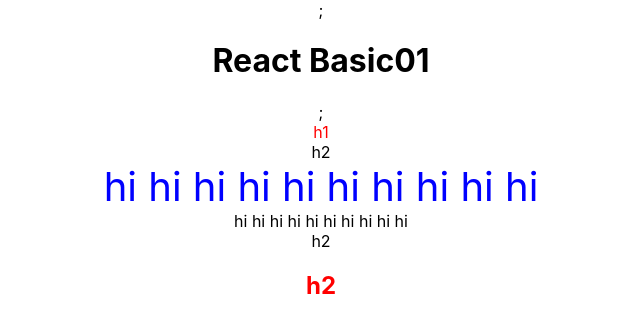
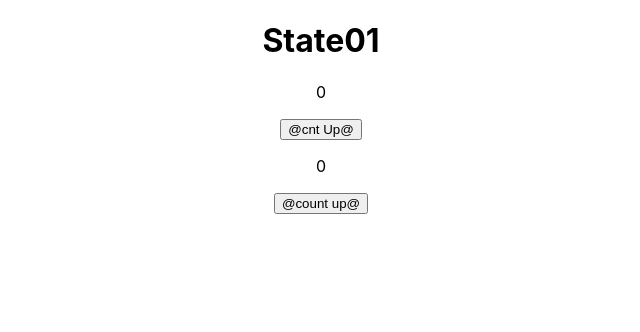
Before and after one commit to hhho0coco1-star/React_study, a React (Create React App) app: page / in a window 1280 px wide. Shown: the top 332 px of the page, without its empty margins (319-959 px from the left). Built offline with nearby package versions, Linux system fonts and the light colour scheme.

Commit message:
react usestate01

```diff
--- a/src/App.js
+++ b/src/App.js
@@ -1,10 +1,12 @@
 import logo from './logo.svg';
 import './App.css';
 import Basic01 from './components/Basic01';
+import State01 from './components/State01';
 
 function App() {
 
-  return <Basic01 />
+  // return <Basic01 />
+    return <State01/>;
 
   // return (
   //   <div className="App">
--- /dev/null
+++ b/src/components/State01.js
@@ -0,0 +1,39 @@
+import { useState } from "react";
+
+export default function State01() {
+
+    // React Hooks
+    // useState -> 상태를 저장하는 변수
+    // state 변수 값이 set 함수를 통해서 변경 된 경우 -> 화면 re-randering
+
+    let [cnt, setCnt] = useState(0);
+    let [count, setCount] = useState(0);
+    let [num, setNum] = useState(0);
+    // 변수(count), 함수(setCount)
+
+    return (
+        <div className="App">
+            <h1>State01</h1>
+            <p>{cnt}</p>
+            <button onClick={()=> {
+                console.log("cnt Up");
+                cnt++;
+                setCnt(cnt);
+                console.log(cnt);
+            }}>@cnt Up@</button>
+
+            <br></br>
+
+            <p>{count}</p>
+            <button onClick={()=> {
+                console.log("count Up");
+
+                count++;
+                setCount(count);
+                setNum(num);
+
+                console.log(count);
+            }}>@count up@</button>
+        </div>
+    )
+}
```
